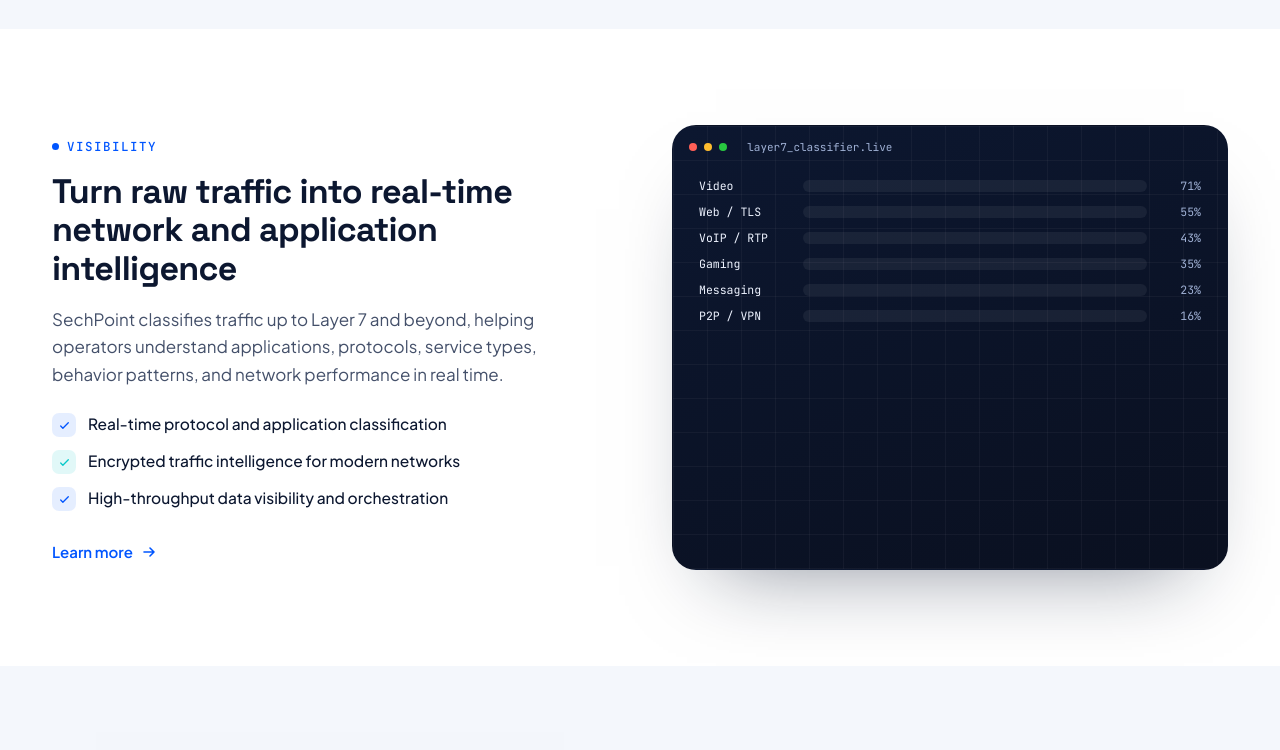
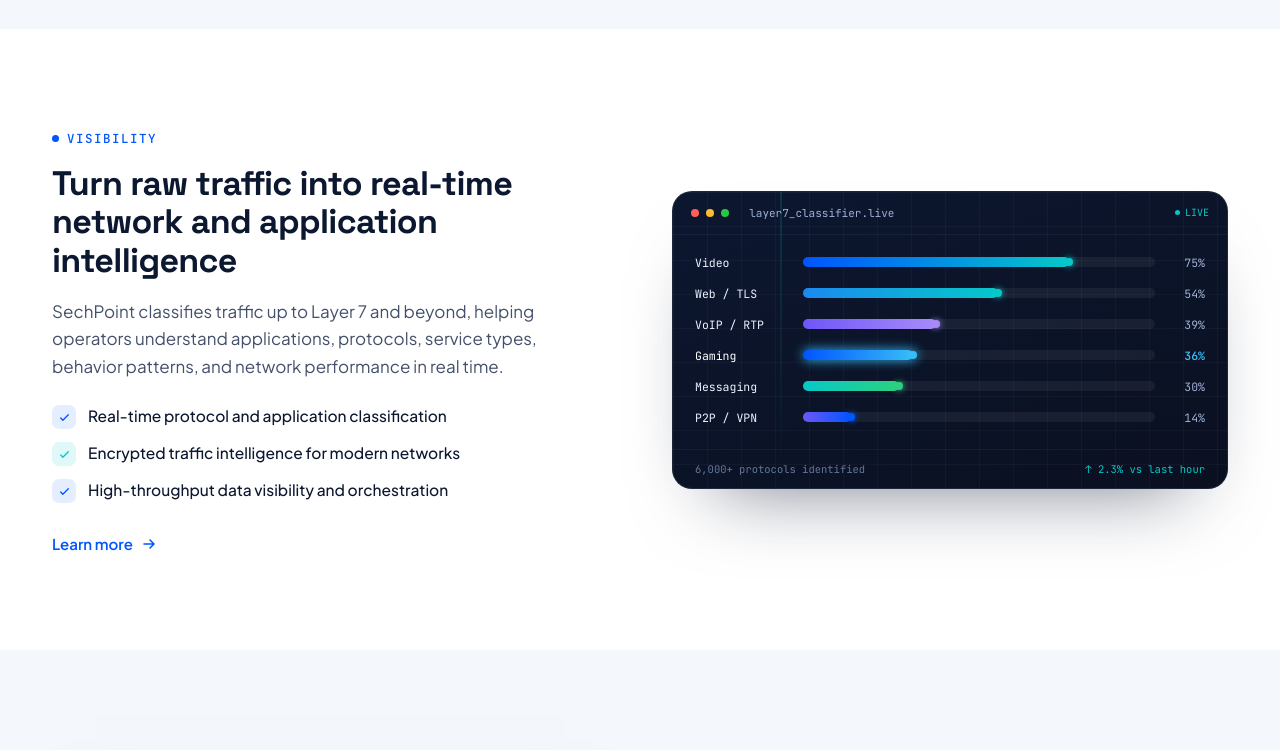
Before and after one commit to prabhuedwinraj-web/SP, a React (Vite) app: page / in a window 1280 px wide. Shown: the part 1560-2310 px from the top of the page. Built offline with nearby package versions, Linux system fonts and the light colour scheme.

Commit message:
Animated L7 bars, full-width testimonial image, nav cleanup

```diff
--- a/src/App.jsx
+++ b/src/App.jsx
@@ -237,57 +237,174 @@
 }
 
 /* ─── FEATURE 1 — VISIBILITY ──────────────────────────────── */
+const BAR_DEFS = [
+  { nm: 'Video',      base: 74, color: '#0055ff', color2: '#06c8c8', icon: '▶' },
+  { nm: 'Web / TLS',  base: 58, color: '#1b8af0', color2: '#06c8c8', icon: '🔒' },
+  { nm: 'VoIP / RTP', base: 41, color: '#6e56f7', color2: '#a78bfa', icon: '🎙' },
+  { nm: 'Gaming',     base: 33, color: '#0055ff', color2: '#38bdf8', icon: '🎮' },
+  { nm: 'Messaging',  base: 27, color: '#06c8c8', color2: '#2bd17e', icon: '💬' },
+  { nm: 'P2P / VPN',  base: 18, color: '#6e56f7', color2: '#0055ff', icon: '🔗' },
+]
+
 function VisibilityBars() {
   const vizRef = useRef(null)
-  const bars = [
-    { nm: 'Video', w: 74, grad: 'linear-gradient(90deg,#0055ff,#06c8c8)' },
-    { nm: 'Web / TLS', w: 58, grad: 'linear-gradient(90deg,#1b8af0,#06c8c8)' },
-    { nm: 'VoIP / RTP', w: 41, grad: 'linear-gradient(90deg,#6e56f7,#06c8c8)' },
-    { nm: 'Gaming', w: 33, grad: 'linear-gradient(90deg,#0055ff,#1b8af0)' },
-    { nm: 'Messaging', w: 27, grad: 'linear-gradient(90deg,#06c8c8,#2bd17e)' },
-    { nm: 'P2P / VPN', w: 18, grad: 'linear-gradient(90deg,#6e56f7,#0055ff)' },
-  ]
-  const [widths, setWidths] = useState(bars.map(() => 0))
-  const [pcts, setPcts] = useState(bars.map(b => b.w))
+  const [widths, setWidths] = useState(BAR_DEFS.map(() => 0))
+  const [pcts, setPcts]     = useState(BAR_DEFS.map(b => b.base))
+  const [active, setActive] = useState(null)
   const animated = useRef(false)
+
   useEffect(() => {
     const el = vizRef.current
     if (!el) return
     const obs = new IntersectionObserver((es) => {
-      if (es[0].isIntersecting && !animated.current) {
+      if (!es[0].isIntersecting || animated.current) return
       animated.current = true
-        setWidths(bars.map(b => b.w))
       obs.disconnect()
+
+      // stagger bars in one by one
+      BAR_DEFS.forEach((b, i) => {
+        setTimeout(() => {
+          setWidths(prev => { const n=[...prev]; n[i]=b.base; return n })
+        }, i * 120)
+      })
+
+      // live wiggle
       const t = setInterval(() => {
+        const idx = Math.floor(Math.random() * BAR_DEFS.length)
+        setActive(idx)
+        setTimeout(() => setActive(null), 600)
+
+        setWidths(prev => prev.map((v, i) => {
+          const base = BAR_DEFS[i].base
+          return Math.max(8, Math.min(96, base + (Math.random() - 0.5) * 10))
+        }))
         setPcts(prev => prev.map((v, i) => {
-            const base = bars[i].w
-            const next = Math.max(8, Math.min(96, base + (Math.random() - 0.5) * 8))
-            return Math.round(next)
+          const base = BAR_DEFS[i].base
+          return Math.round(Math.max(8, Math.min(96, base + (Math.random() - 0.5) * 10)))
         }))
-          setWidths(prev => prev.map((v, i) => {
-            const base = bars[i].w
-            return Math.max(8, Math.min(96, base + (Math.random() - 0.5) * 8))
-          }))
-        }, 1800)
+      }, 1600)
       return () => clearInterval(t)
-      }
-    }, { threshold: 0.4 })
+    }, { threshold: 0.3 })
     obs.observe(el)
     return () => obs.disconnect()
   }, [])
+
   return (
-    <div className="viz" ref={vizRef}>
-      <div className="viz-grid"></div>
-      <div className="viz-head"><span className="vd" style={{ background: '#ff5f57' }}></span><span className="vd" style={{ background: '#febc2e' }}></span><span className="vd" style={{ background: '#28c840' }}></span>&nbsp;&nbsp;layer7_classifier.live</div>
-      <div className="l7">
-        {bars.map((b, i) => (
-          <div className="l7-bar" key={b.nm}>
-            <span className="nm">{b.nm}</span>
-            <span className="l7-track"><span className="l7-fill" style={{ width: widths[i] + '%', background: b.grad }}></span></span>
-            <span className="pct">{pcts[i]}%</span>
+    <div ref={vizRef} style={{
+      position: 'relative', borderRadius: 20, overflow: 'hidden',
+      background: 'linear-gradient(160deg,#0c1730,#0a1020)',
+      border: '1px solid rgba(255,255,255,.08)',
+      boxShadow: '0 40px 80px -44px rgba(12,23,48,.6)',
+    }}>
+      {/* grid */}
+      <div style={{
+        position: 'absolute', inset: 0,
+        backgroundImage: 'linear-gradient(rgba(255,255,255,.03) 1px,transparent 1px),linear-gradient(90deg,rgba(255,255,255,.03) 1px,transparent 1px)',
+        backgroundSize: '34px 34px',
+      }} />
+
+      {/* scanning sweep line */}
+      <div style={{
+        position: 'absolute', top: 0, bottom: 0, width: 2,
+        background: 'linear-gradient(var(--cyan),transparent)',
+        opacity: .18,
+        animation: 'sweep 3s ease-in-out infinite',
+      }} />
+
+      {/* title bar */}
+      <div style={{
+        display: 'flex', alignItems: 'center', gap: 7,
+        padding: '14px 18px', fontFamily: "'JetBrains Mono',monospace",
+        fontSize: 11, color: 'var(--on-dark-2)', position: 'relative', zIndex: 2,
+        borderBottom: '1px solid rgba(255,255,255,.05)',
+      }}>
+        <span style={{ width: 8, height: 8, borderRadius: '50%', background: '#ff5f57', display: 'inline-block' }} />
+        <span style={{ width: 8, height: 8, borderRadius: '50%', background: '#febc2e', display: 'inline-block' }} />
+        <span style={{ width: 8, height: 8, borderRadius: '50%', background: '#28c840', display: 'inline-block' }} />
+        &nbsp;&nbsp;layer7_classifier.live
+        <span style={{
+          marginLeft: 'auto', display: 'flex', alignItems: 'center', gap: 5,
+          color: 'var(--cyan)', fontSize: 10,
+        }}>
+          <span style={{ width: 5, height: 5, borderRadius: '50%', background: 'var(--cyan)', animation: 'blink 1.4s infinite', display: 'inline-block' }} />
+          LIVE
+        </span>
       </div>
-        ))}
+
+      {/* bars */}
+      <div style={{ padding: '20px 22px 24px', position: 'relative', zIndex: 2, display: 'flex', flexDirection: 'column', gap: 16 }}>
+        {BAR_DEFS.map((b, i) => {
+          const isActive = active === i
+          const grad = `linear-gradient(90deg, ${b.color}, ${b.color2})`
+          return (
+            <div key={b.nm} style={{ display: 'flex', alignItems: 'center', gap: 12 }}>
+              {/* label */}
+              <span style={{
+                width: 96, fontFamily: "'JetBrains Mono',monospace", fontSize: 11.5,
+                color: isActive ? '#fff' : 'var(--on-dark)',
+                transition: 'color .3s',
+                flexShrink: 0,
+              }}>{b.nm}</span>
+
+              {/* track */}
+              <div style={{
+                flex: 1, height: 10, background: 'rgba(255,255,255,.06)',
+                borderRadius: 6, overflow: 'visible', position: 'relative',
+              }}>
+                {/* filled bar */}
+                <div style={{
+                  height: '100%', borderRadius: 6,
+                  background: grad,
+                  width: widths[i] + '%',
+                  transition: 'width 1s cubic-bezier(.22,.61,.36,1)',
+                  position: 'relative',
+                  boxShadow: isActive ? `0 0 12px ${b.color2}` : 'none',
+                }}>
+                  {/* leading glow dot */}
+                  <div style={{
+                    position: 'absolute', right: -4, top: '50%', transform: 'translateY(-50%)',
+                    width: 8, height: 8, borderRadius: '50%',
+                    background: b.color2,
+                    boxShadow: `0 0 ${isActive ? 12 : 6}px ${b.color2}`,
+                    transition: 'box-shadow .3s',
+                    opacity: widths[i] > 0 ? 1 : 0,
+                  }} />
                 </div>
+              </div>
+
+              {/* pct */}
+              <span style={{
+                width: 38, textAlign: 'right',
+                fontFamily: "'JetBrains Mono',monospace", fontSize: 11.5,
+                color: isActive ? b.color2 : 'var(--on-dark-2)',
+                fontWeight: isActive ? 700 : 400,
+                transition: 'color .3s',
+              }}>{pcts[i]}%</span>
+            </div>
+          )
+        })}
+      </div>
+
+      {/* bottom total bar */}
+      <div style={{
+        borderTop: '1px solid rgba(255,255,255,.05)',
+        padding: '12px 22px',
+        display: 'flex', justifyContent: 'space-between', alignItems: 'center',
+        fontFamily: "'JetBrains Mono',monospace", fontSize: 10.5,
+        color: 'var(--on-dark-3)', position: 'relative', zIndex: 2,
+      }}>
+        <span>6,000+ protocols identified</span>
+        <span style={{ color: 'var(--cyan)' }}>↑ 2.3% vs last hour</span>
+      </div>
+
+      <style>{`
+        @keyframes sweep {
+          0%   { left: -2px; opacity: 0; }
+          10%  { opacity: .18; }
+          90%  { opacity: .18; }
+          100% { left: 100%; opacity: 0; }
+        }
+      `}</style>
     </div>
   )
 }
```
Lines whose indentation alone changed are shown as unchanged.
